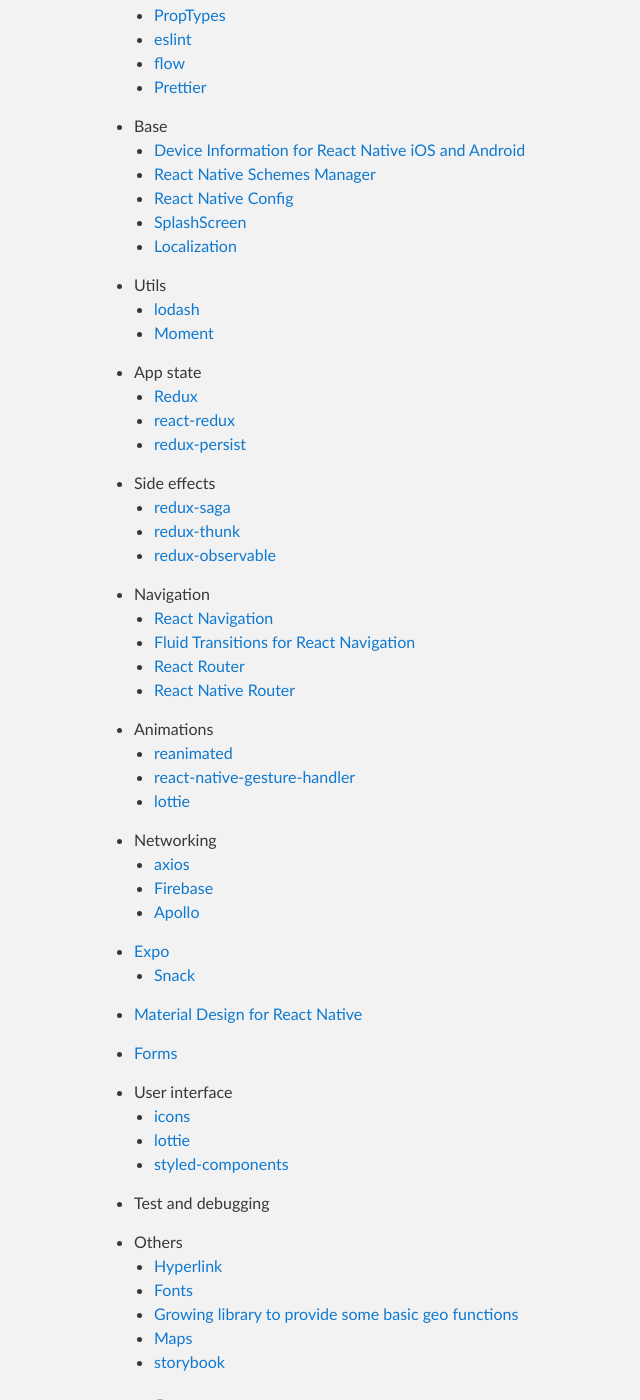
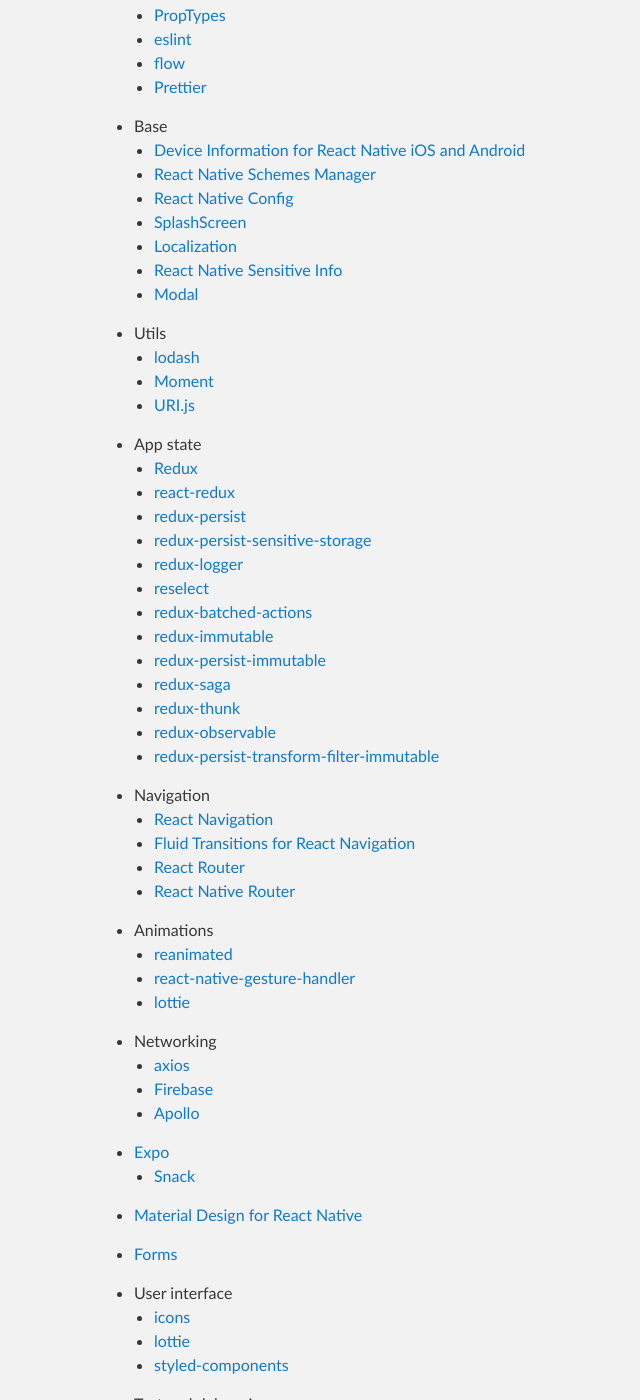
Before and after one commit to haapio/haapio.github.io, a Jekyll site: the page built from react-native.md, in a window 1280 px wide and 1400 px high, scrolled down 1377 px. Shown: the whole window, without its empty margins (206-846 px from the left). Built offline with Jekyll 4.4.1, drawn with Linux system fonts in a browser that asks for light colours; some of the changed text lies outside the part shown.

Commit message:
Update react-native.md

```diff
--- a/react-native.md
+++ b/react-native.md
@@ -52,20 +52,28 @@ Here you can find some useful links about React Native.
   - [React Native Config](https://github.com/luggit/react-native-config)
   - [SplashScreen](https://medium.com/handlebar-labs/how-to-add-a-splash-screen-to-a-react-native-app-ios-and-android-30a3cec835ae)
   - [Localization](https://github.com/AlexanderZaytsev/react-native-i18n)
+  - [React Native Sensitive Info](https://github.com/mCodex/react-native-sensitive-info)
+  - [Modal](https://github.com/react-native-community/react-native-modal)
 
 - Utils
   - [lodash](https://lodash.com)
   - [Moment](https://momentjs.com/)
+  - [URI.js](https://github.com/medialize/URI.js)
 
 - App state
   - [Redux](https://redux.js.org/)
   - [react-redux](https://github.com/reduxjs/react-redux)
   - [redux-persist](https://github.com/rt2zz/redux-persist)
-
-- Side effects
+  - [redux-persist-sensitive-storage](https://github.com/CodingZeal/redux-persist-sensitive-storage)
+  - [redux-logger](https://github.com/LogRocket/redux-logger)
+  - [reselect](https://github.com/reduxjs/reselect)
+  - [redux-batched-actions](https://github.com/tshelburne/redux-batched-actions)
+  - [redux-immutable](https://github.com/gajus/redux-immutable)
+  - [redux-persist-immutable](https://github.com/rt2zz/redux-persist-immutable)
   - [redux-saga](https://github.com/redux-saga/redux-saga)
   - [redux-thunk](https://github.com/reduxjs/redux-thunk)
   - [redux-observable](https://redux-observable.js.org/)
+  - [redux-persist-transform-filter-immutable](https://github.com/actra-development-oss/redux-persist-transform-filter-immutable)
 
 - Navigation
    - [React Navigation](https://reactnavigation.org)
```
Also changed, not shown: other parts of react-native.md (+5 -0 lines).
